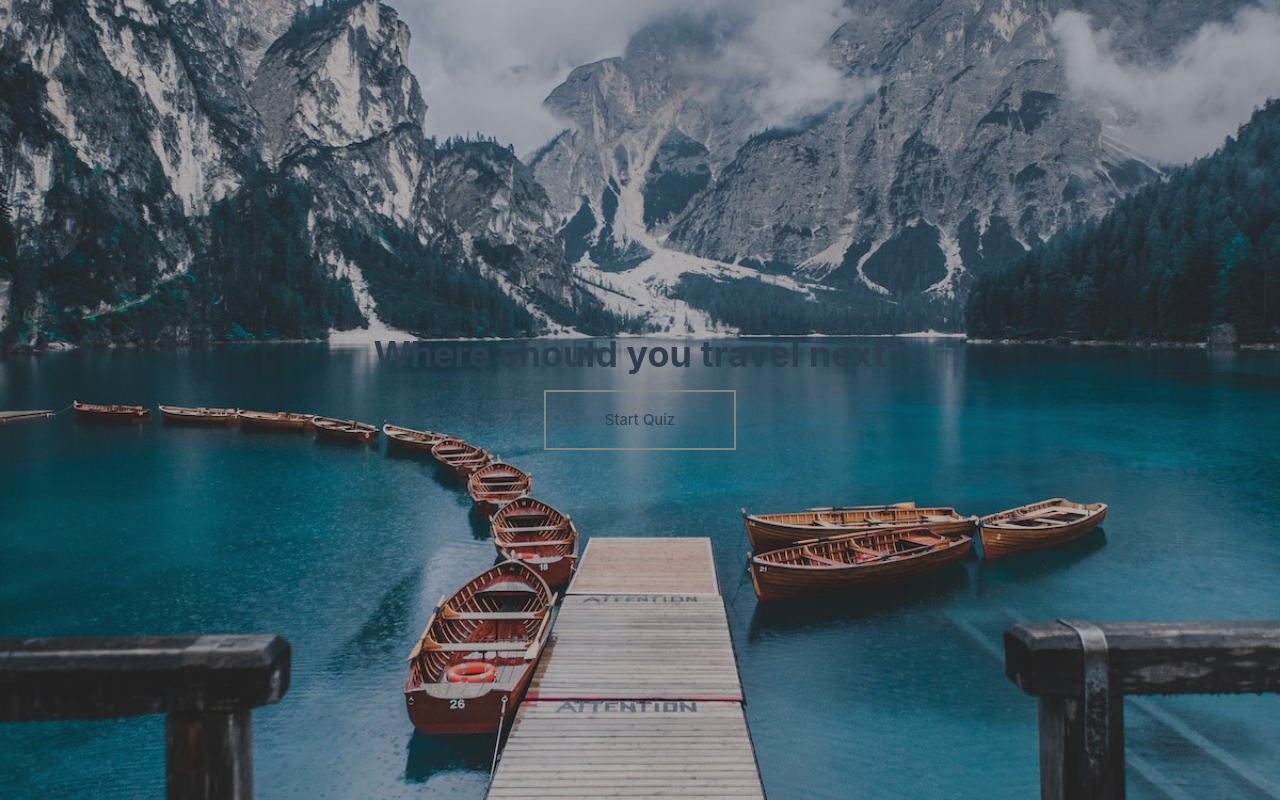
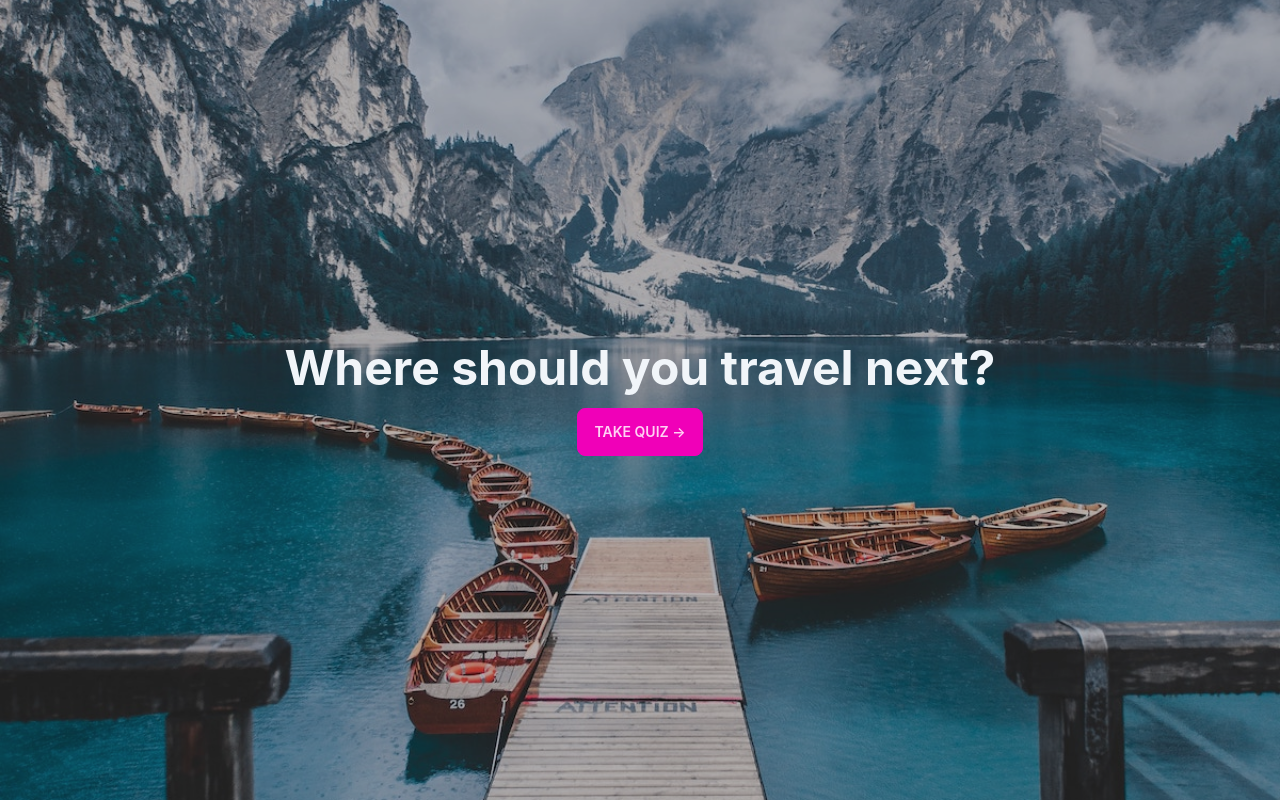
Before and after one commit to aut0maat10/rapid-fire, a Vue app: page / in a window 1280 px wide. Built offline with nearby package versions, Linux system fonts and the light colour scheme.

Commit message:
some styles to tailwind

```diff
--- a/postcss.config.js
+++ b/postcss.config.js
@@ -1,7 +1,7 @@
 module.exports = {
   plugins: {
-    'postcss-import': {},
-    'tailwindcss/nesting': 'postcss-nesting',
+    "postcss-import": {},
+    "tailwindcss/nesting": {},
     tailwindcss: {},
     autoprefixer: {},
   },
--- a/src/assets/main.css
+++ b/src/assets/main.css
@@ -5,17 +5,17 @@
 }
 
 a,
-.green {
+/* .green {
   text-decoration: none;
   color: hsla(160, 100%, 37%, 1);
   transition: 0.4s;
 } */
 
-@media (hover: hover) {
+/* @media (hover: hover) {
   a:hover {
     background-color: hsla(160, 100%, 37%, 0.2);
   }
-}
+} */
 
 @media (min-width: 1024px) {
   /* body {
--- a/src/components/StartScreen.vue
+++ b/src/components/StartScreen.vue
@@ -1,9 +1,9 @@
 <template>
-  <main class="startscreen" :style="{backgroundImage: `url(${backgroundImg})`}">
+  <main class="startscreen flex flex-col flex-wrap justify-center content-center gap-y-4" :style="{backgroundImage: `url(${backgroundImg})`}">
     <div>
-      <h2 class="text-4xl font-bold">Where should you travel next?</h2>
+      <h2 class="text-5xl font-bold text-slate-100">Where should you travel next?</h2>
     </div>
-  <button @click="startQuiz" class="rf-button">Start Quiz</button>
+  <button @click="startQuiz" class="btn btn-secondary mx-auto">Take Quiz &#8594;</button>
   </main>
 </template>
 
@@ -27,10 +27,10 @@ export default defineComponent({
 <style scoped>
   .startscreen {
     height: 100vh;
-    display: flex;
+    /* display: flex;
     flex-direction: column;
     justify-content: center;
-    align-items: center;
+    align-items: center; */
   }
   main {
     background-size: cover;
```
